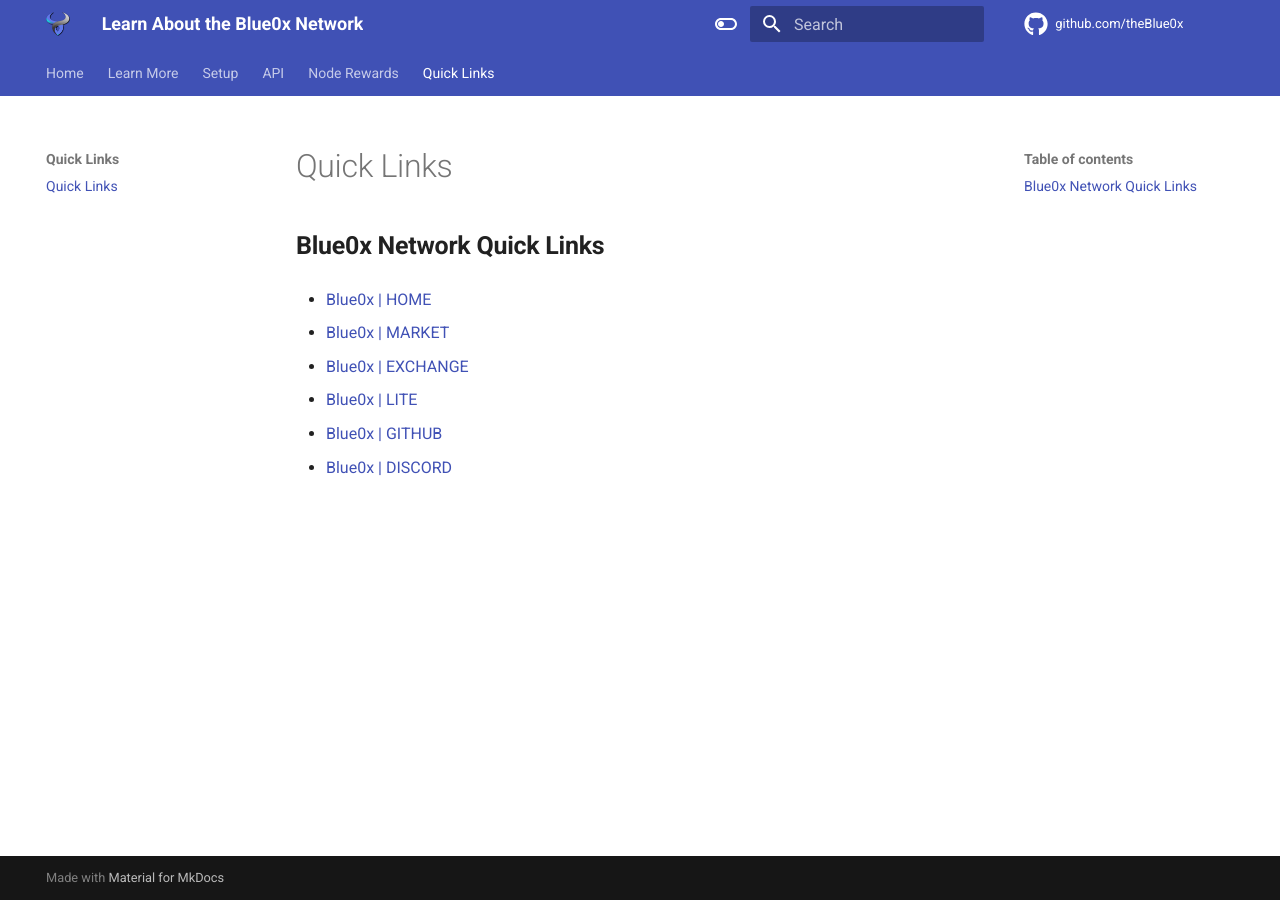
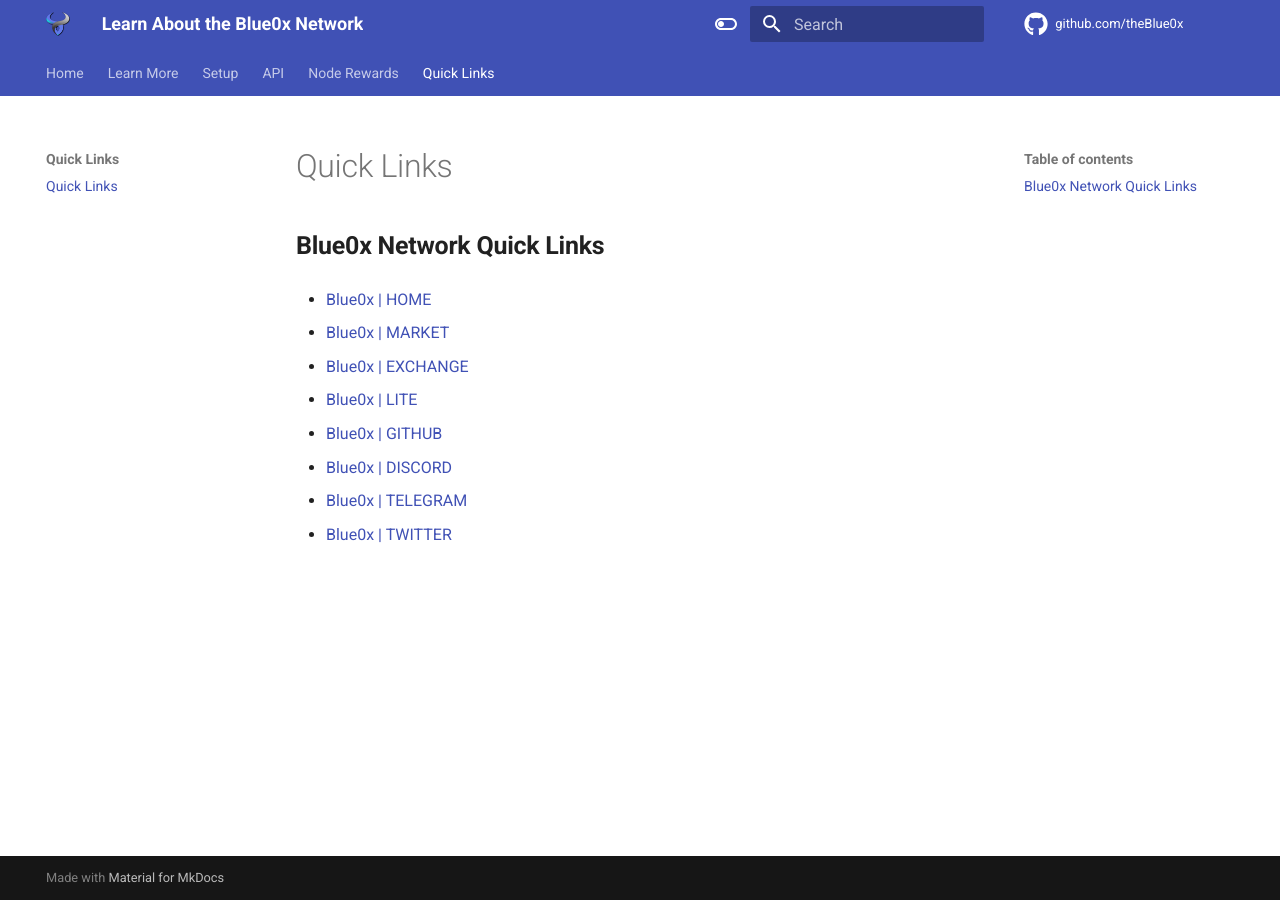
Before and after one commit to theBlue0x/docs, an MkDocs documentation site: the page built from docs/links/index.md, in a window 1280 px wide. Built offline with MkDocs 1.6.1 and Material for MkDocs 9.7.7, drawn with Linux system fonts in a browser that asks for light colours.

Commit message:
Update index.md

```diff
--- a/docs/links/index.md
+++ b/docs/links/index.md
@@ -11,3 +11,7 @@
 * [Blue0x | GITHUB](https://github.com/theBlue0x)
 
 * [Blue0x | DISCORD](https://discord.gg/EbBWRSPW63)
+
+* [Blue0x | TELEGRAM](https://t.me/blue0xcom)
+
+* [Blue0x | TWITTER](https://twitter.com/blue0x_com)
```
